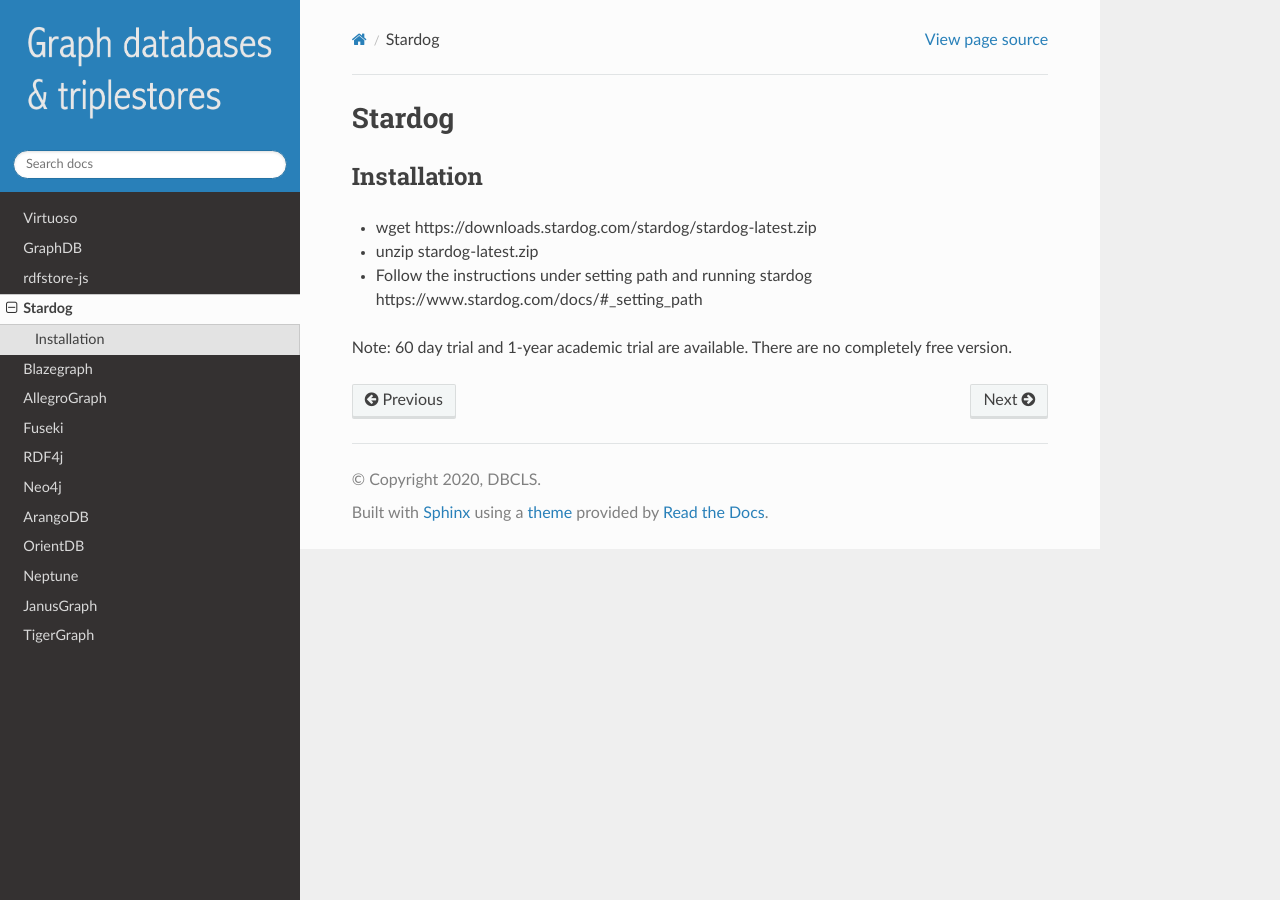
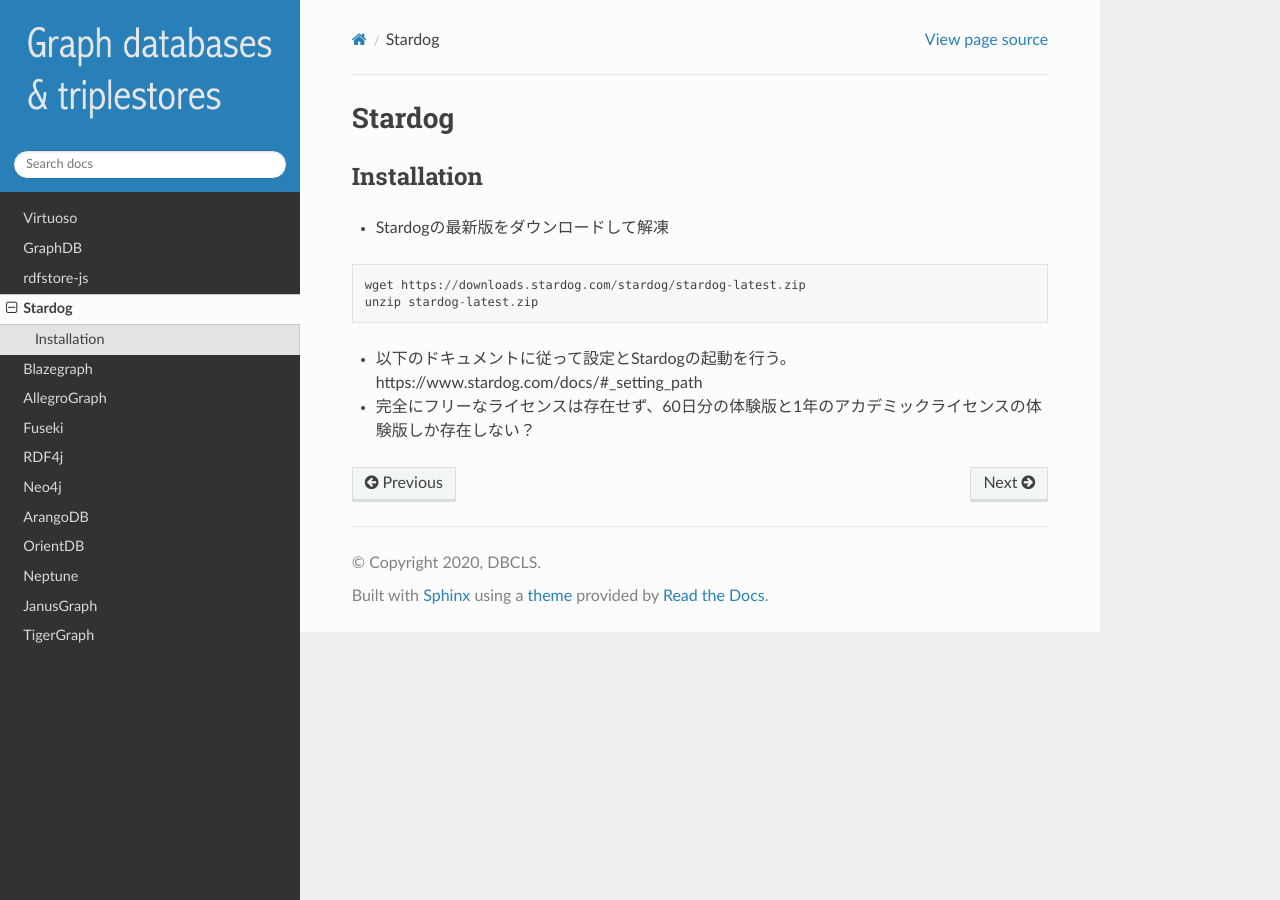
Before and after one commit to dbcls/graphdbs, a Sphinx documentation site: the page built from docs/md/stardog.md, in a window 1280 px wide. Built offline with Sphinx 7.4.7 and the Read the Docs theme 2.0.0, drawn with Linux system fonts in a browser that asks for light colours.

Commit message:
Update stardog.md

````diff
--- a/docs/md/stardog.md
+++ b/docs/md/stardog.md
@@ -2,10 +2,13 @@
 
 ## Installation
 
-* wget https://downloads.stardog.com/stardog/stardog-latest.zip
-* unzip stardog-latest.zip
+* Stardogの最新版をダウンロードして解凍
+```
+wget https://downloads.stardog.com/stardog/stardog-latest.zip
+unzip stardog-latest.zip
+```
 
-* Follow the instructions under setting path and running stardog
+* 以下のドキュメントに従って設定とStardogの起動を行う。
 https://www.stardog.com/docs/#_setting_path
 
-Note: 60 day trial and 1-year academic trial are available. There are no completely free version.
+* 完全にフリーなライセンスは存在せず、60日分の体験版と1年のアカデミックライセンスの体験版しか存在しない？
````
